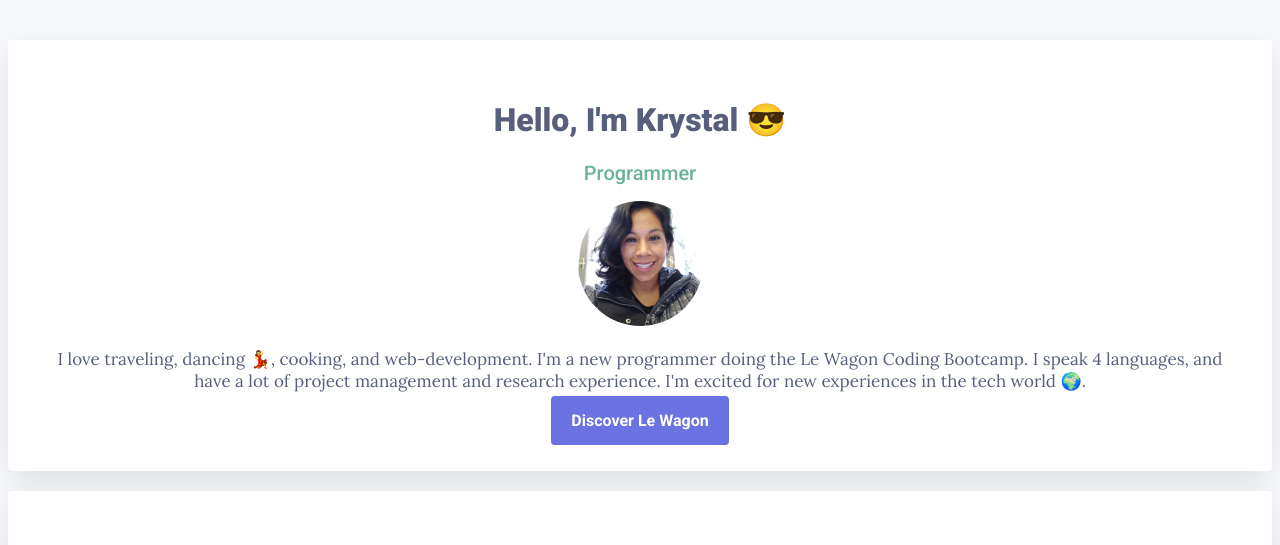
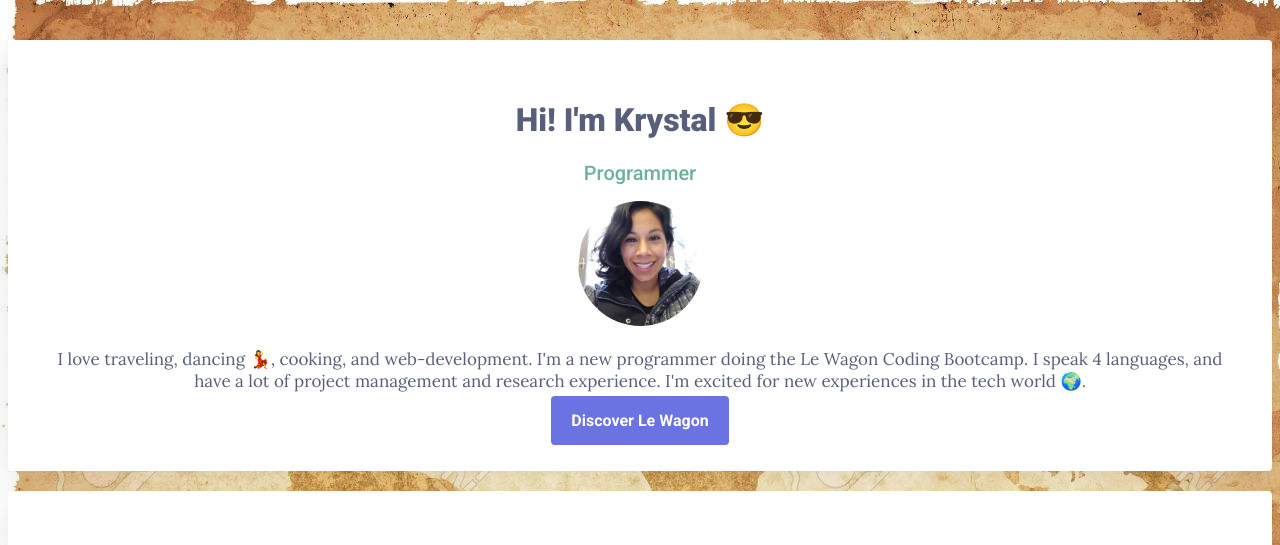
Before and after one commit to kmontes417/profile, a plain HTML site: page index.html in a window 1280 px wide. Shown: the top 545 px of the page. Drawn offline with Linux system fonts and the light colour scheme.

Commit message:
added background imager

```diff
--- a/index.html
+++ b/index.html
@@ -11,7 +11,7 @@
 <body>
   <div class="container">
     <div class="card-white">
-      <h1>Hello, I'm Krystal 😎</h1>
+      <h1>Hi! I'm Krystal 😎</h1>
       <h2>Programmer</h2>
       <img src="images/IMG_20190429_123929939.jpg" class="img-circle" alt="Krystal Montesdeoca">
       <p>
--- a/style.css
+++ b/style.css
@@ -4,6 +4,7 @@ body {
   font-family: 'Lora', serif;
   font-size: 17px;
   font-weight: lighter;
+  background-image: url(images/world-map.jpg);
 }
 
 /** {
```
Also changed, not shown: images/world-map.jpg (added).
